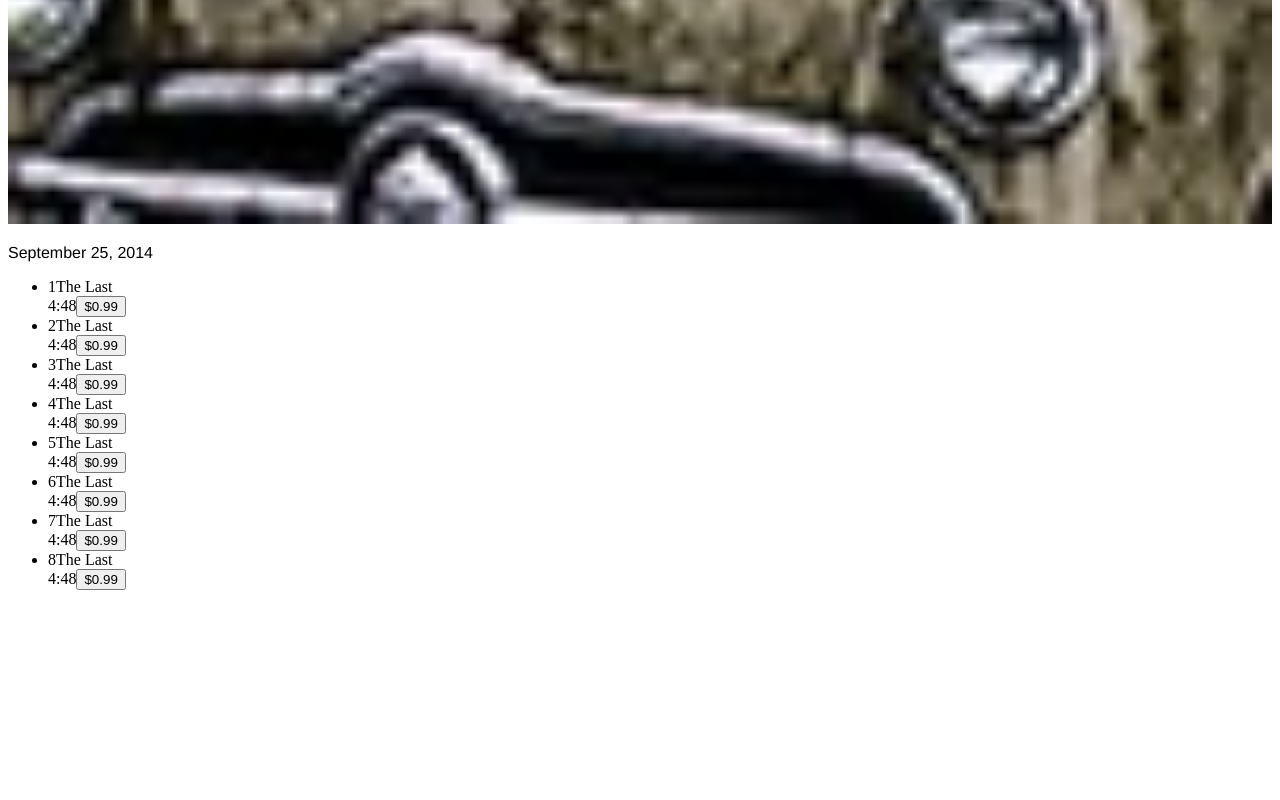
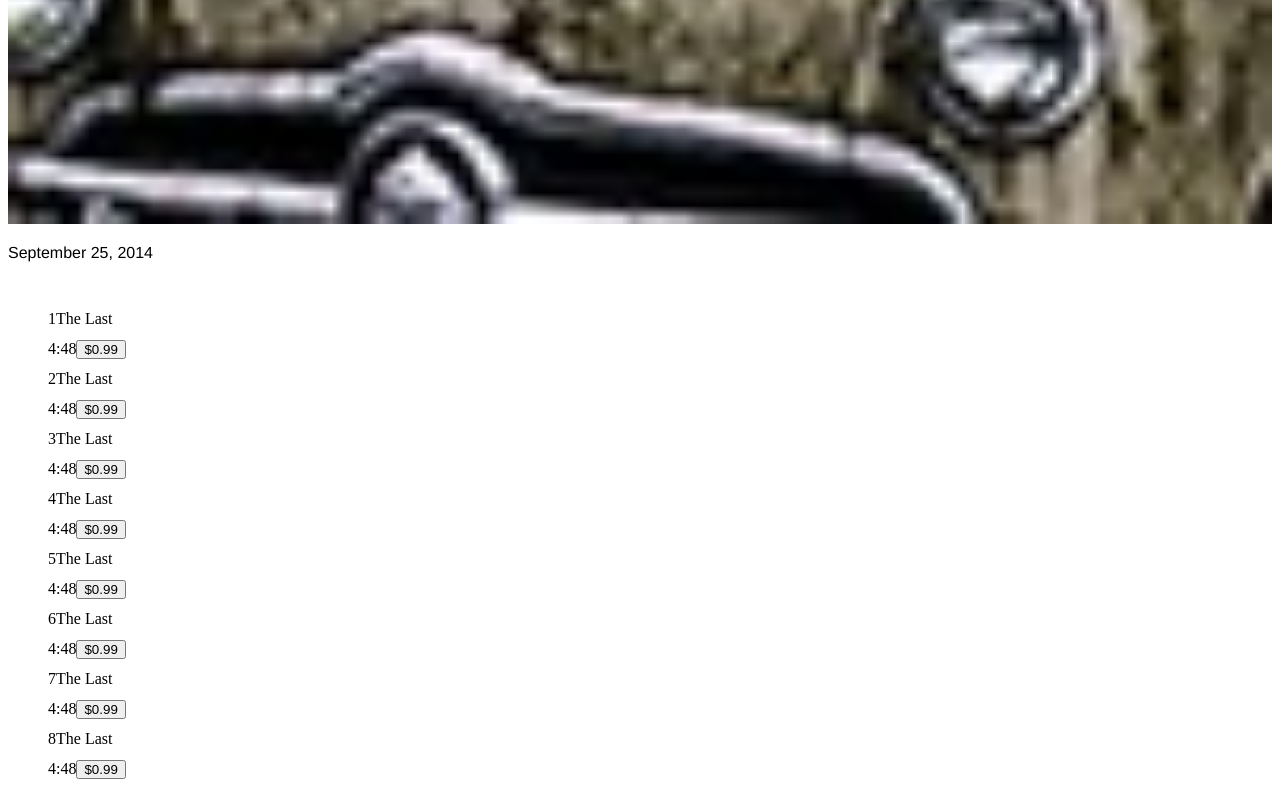
Before and after one commit to CheropS/Angular-AlbumStoreProductPage, an Angular app: page / in a window 1280 px wide. Shown: the part 1048-1848 px from the top of the page. Before the commit the page ends 1654 px from the top, so only its background shows below. Built offline with nearby package versions, Linux system fonts and the light colour scheme.

Commit message:
styling product track listing

```diff
--- a/src/app/product-tracklisting/product-tracklisting.component.css
+++ b/src/app/product-tracklisting/product-tracklisting.component.css
@@ -0,0 +1,16 @@
+.tracklisting {
+    font-size: 16px;
+    padding-top: 10px;
+}
+
+ul {
+    list-style: none;
+}
+
+li {
+    display: block;
+    line-height: 30px;
+}
+button {
+    line-height: 1;
+}
```
